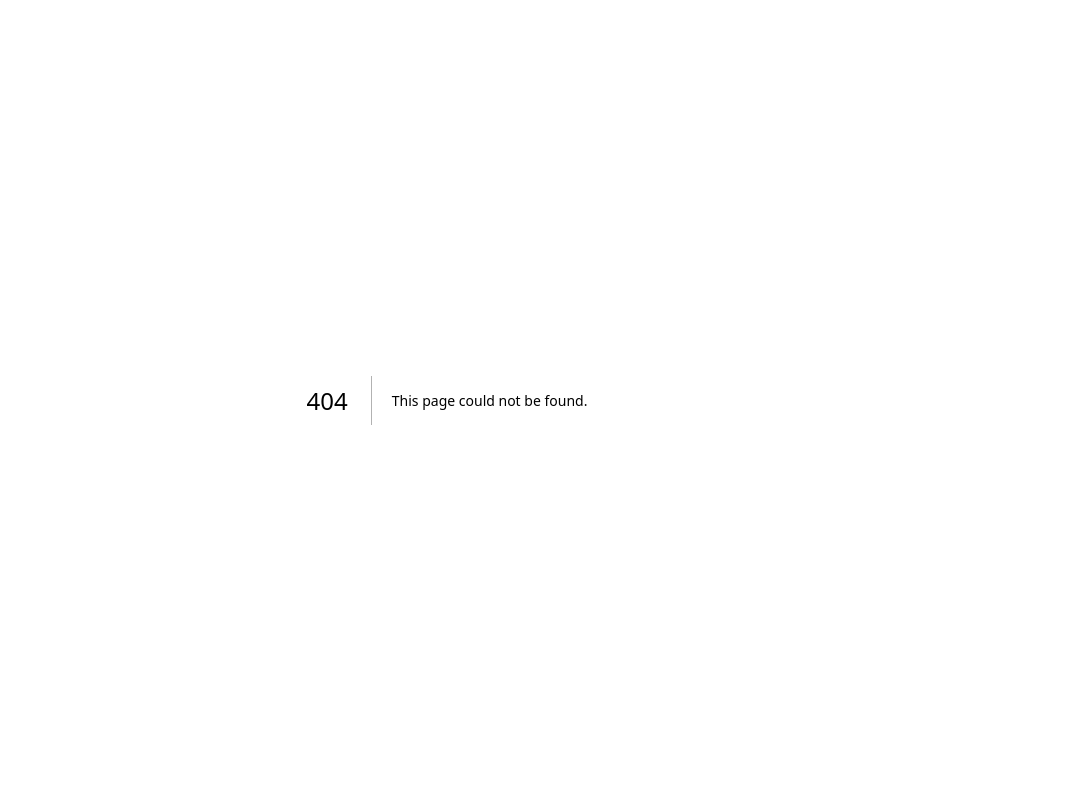
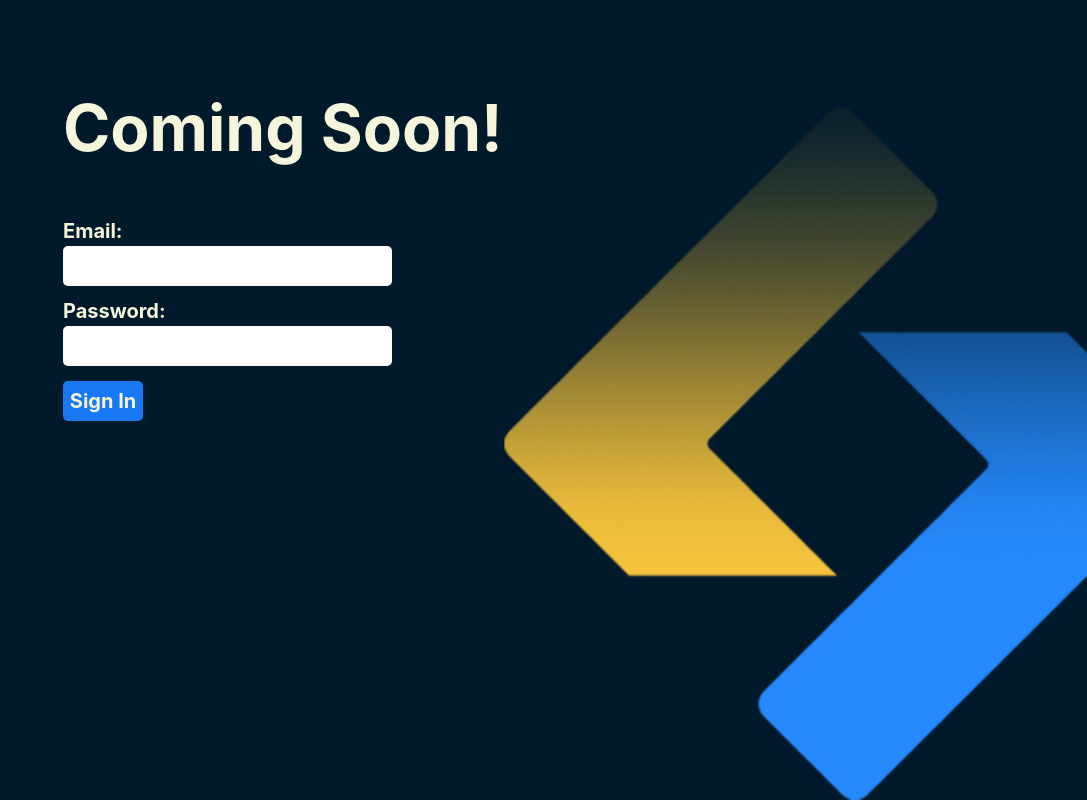
Before and after one commit to FaisalDeveloper113/QIG-LandingPage, a Next.js app in the folder nextly-template-main/: page /comingSoon in a window 1280 px wide. Before the commit this address had no page. Shown: the whole page, without its empty margins (193-1280 px from the left). Built offline with nearby package versions, Linux system fonts and the light colour scheme.

Commit message:
Added coming soon

```diff
--- /dev/null
+++ b/nextly-template-main/pages/comingSoon.js
@@ -0,0 +1,113 @@
+import React, { useState } from "react";
+import Head from "next/head";
+import Box from "@mui/material/Box";
+import TextField from "@mui/material/TextField";
+import Button from "@mui/material/Button";
+import Image from "next/image";
+import banner from "../public/img/web-banner.jpg";
+
+const comingSoon = () => {
+  const [email, setEmail] = useState("");
+  const [password, setPassword] = useState("");
+
+  const handleSignIn = (event) => {
+    event.preventDefault();
+    // Here you can use the 'email' and 'password' state values
+    console.log("Email:", email);
+    console.log("Password:", password);
+  };
+
+  return (
+    <>
+      <Head>
+        <title>Coming Soon</title>
+        <meta name="viewport" content="width=device-width, initial-scale=1.0" />
+        <meta name="description" content="Algo Trading Experts" />
+        <link rel="icon" href="/favicon.ico" />
+      </Head>
+
+      <div
+        className="w-screen h-screen bg-cover bg-no-repeat bg-[url('/img/web-banner.jpg')] bg-[right] "
+        style={{ position: "relative"}}
+      >
+        <div
+          style={{
+            position: "absolute",
+            color: "beige",
+            fontSize: "4em",
+            fontWeight: "bold",
+            top: "10%",
+            left: "20%",
+          }}
+        >
+          <h1>Coming Soon!</h1>
+          <section
+            style={{ maxWidth: "50%", fontSize: "20px", marginTop: "2em" }}
+          >
+            {/*<Box
+              component="form"
+              sx={{
+                "& .MuiTextField-root": { m: 1, width: "15ch" },
+                color:'white'
+              }}
+            >
+              <div>
+                <TextField
+                  required
+                  id="outlined-required"
+                  label="Email"
+                  type="email"
+                  value={email}
+                  onChange={(e) => setEmail(e.target.value)}
+                />
+                <TextField
+                  id="standard-password-input"
+                  label="Password"
+                  type="password"
+                  value={password}
+                  onChange={(e) => setPassword(e.target.value)}
+                />
+              </div>
+              <Button type="submit" variant="contained" color="primary" onClick={handleSubmit}>
+                Submit
+              </Button>
+            </Box>*/}
+            <div>
+              <label htmlFor="email">Email:</label>
+              <input
+                type="email"
+                id="email"
+                required
+                value={email}
+                onChange={(e) => setEmail(e.target.value)}
+                style={{color:'black', borderRadius:'5px', padding:'5px'}}
+              />
+            </div>
+            <div style={{ marginTop: "10px" }}>
+              <label htmlFor="password">Password:</label>
+              <input
+                type="password"
+                id="password"
+                required
+                value={password}
+                onChange={(e) => setPassword(e.target.value)}
+                style={{color:'black', borderRadius:'5px', padding:'5px'}}
+              />
+            </div>
+            <div style={{ marginTop: "15px" }}>
+              <button
+                type="button"
+                onClick={handleSignIn}
+                style={{ backgroundColor: "#1877F2", width:'5rem', borderRadius:'5px', fontSize:'1em', padding:'5px' }}
+              >
+                Sign In
+              </button>
+            </div>
+          </section>
+        </div>
+      </div>
+    </>
+  );
+};
+
+export default comingSoon;
```
